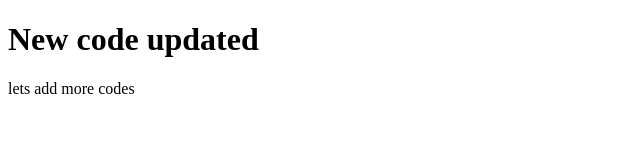
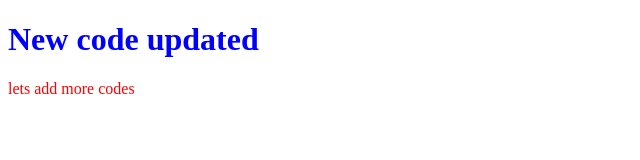
Before and after one commit to ShahidaMahtab/my_first_repo, a plain HTML site: page index.html in a window 1280 px wide. Shown: the whole page, without its empty margins (0-640 px from the left). Drawn offline with Linux system fonts and the light colour scheme.

Commit message:
added styles

```diff
--- a/index.html
+++ b/index.html
@@ -4,6 +4,7 @@
  <meta charset="UTF-8">
  <meta http-equiv="X-UA-Compatible" content="IE=edge">
  <meta name="viewport" content="width=device-width, initial-scale=1.0">
+ <link rel="stylesheet" href="./style.css">
  <title>My First github repo</title>
 </head>
 <body>
--- /dev/null
+++ b/style.css
@@ -0,0 +1,6 @@
+h1{
+ color: blue;
+}
+p{
+ color:red;
+}
```
